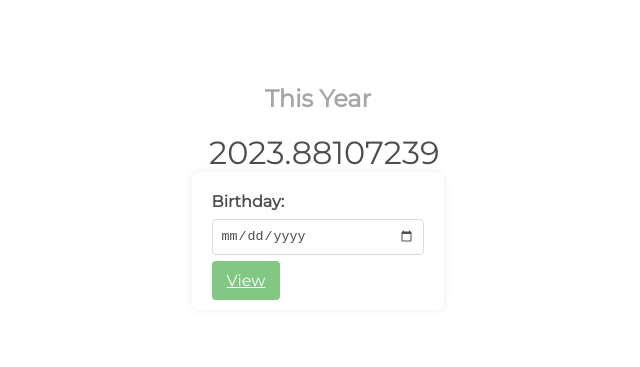
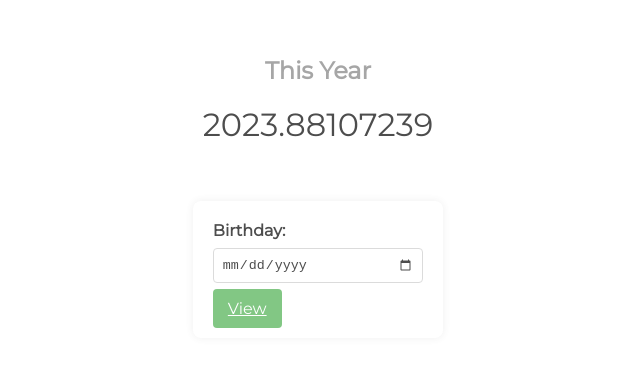
Before and after one commit to Harshrb2424/precise-age, a plain HTML site: page index.html in a window 1280 px wide. Shown: the part 181-548 px from the top of the page, without its empty margins (322-962 px from the left). Drawn offline with nearby package versions, Linux system fonts and the light colour scheme.

Commit message:
css fixes

```diff
--- a/style.css
+++ b/style.css
@@ -6,10 +6,13 @@ body{
     align-items: center;
     font-family: 'Montserrat', sans-serif;
     height: 90vh;
+    opacity: 70%;
+
+    transition: all ease-in-out 1s;
 }
 body > div{
     min-width: 20%;
-    opacity: 70%;
+
 }
 h2{
     text-align: center;
@@ -19,7 +22,7 @@ h2{
 #animatedValue{
     font-size: 32px;
     text-align: center;
-    padding-left: 5%;
+    /* padding-left: 5%; */
 
 }
 
```
Also changed, not shown: index.html (+4 -1 lines).
